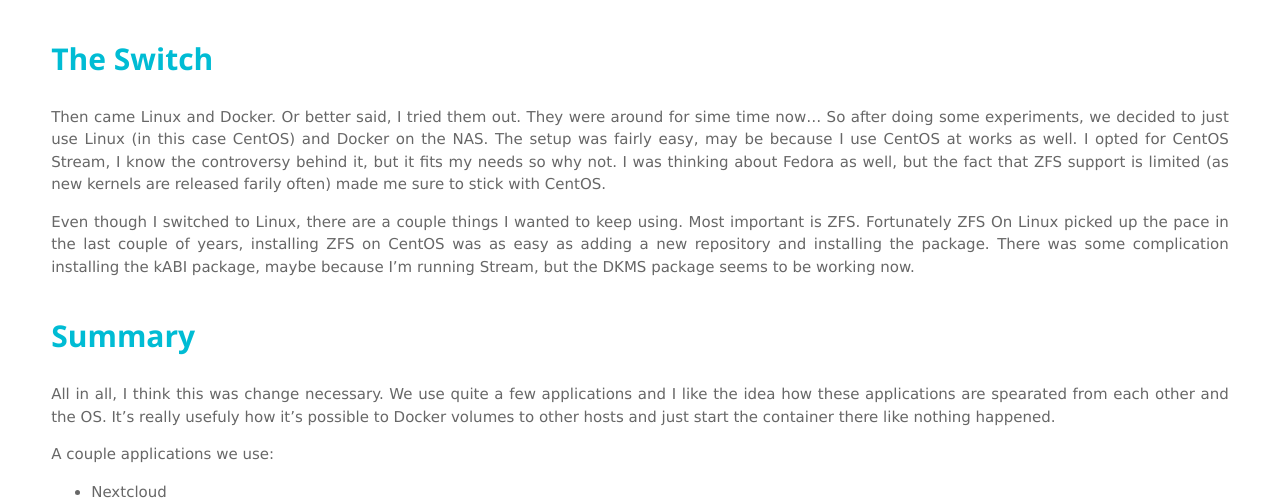
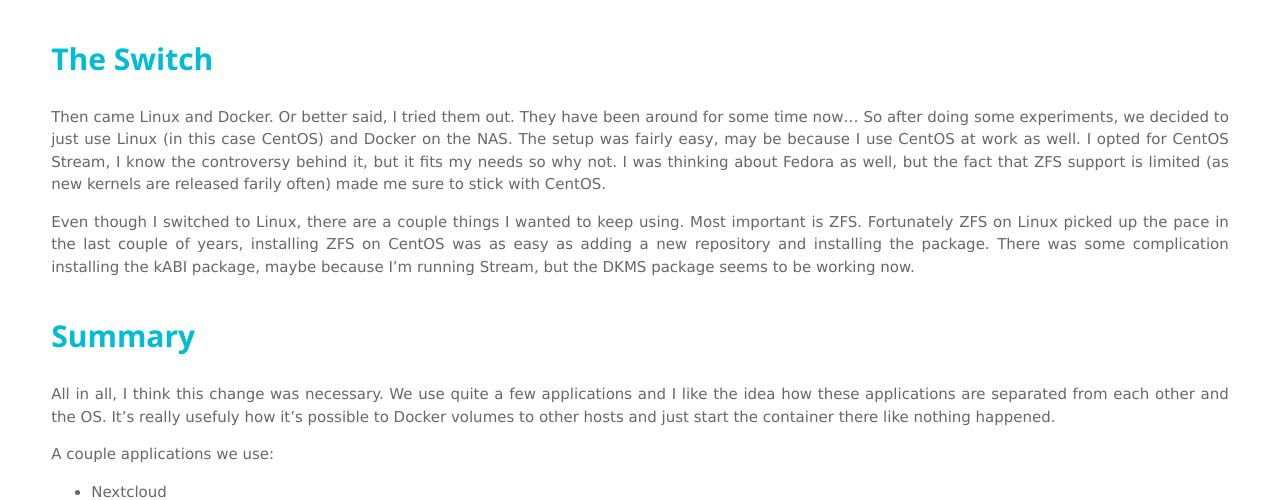
Before and after one commit to tetragir/tetragir.github.io, a Jekyll site: the page built from _posts/2021-05-27-switch-to-linux.md, in a window 1280 px wide. Shown: the part 997-1497 px from the top of the page. Built offline with Jekyll 4.4.1, drawn with Linux system fonts in a browser that asks for light colours.

Commit message:
Corrected typos

```diff
--- a/_posts/2021-05-27-switch-to-linux.md
+++ b/_posts/2021-05-27-switch-to-linux.md
@@ -29,13 +29,13 @@ Lately I focus a bit less on my own home-IT, as I have other priorities too. Aft
 
 ## The Switch
 
-Then came Linux and Docker. Or better said, I tried them out. They were around for sime time now... So after doing some experiments, we decided to just use Linux (in this case CentOS) and Docker on the NAS. The setup was fairly easy, may be because I use CentOS at works as well. I opted for CentOS Stream, I know the controversy behind it, but it fits my needs so why not. I was thinking about Fedora as well, but the fact that ZFS support is limited (as new kernels are released farily often) made me sure to stick with CentOS.
+Then came Linux and Docker. Or better said, I tried them out. They have been around for some time now... So after doing some experiments, we decided to just use Linux (in this case CentOS) and Docker on the NAS. The setup was fairly easy, may be because I use CentOS at work as well. I opted for CentOS Stream, I know the controversy behind it, but it fits my needs so why not. I was thinking about Fedora as well, but the fact that ZFS support is limited (as new kernels are released farily often) made me sure to stick with CentOS.
 
-Even though I switched to Linux, there are a couple things I wanted to keep using. Most important is ZFS. Fortunately ZFS On Linux picked up the pace in the last couple of years, installing ZFS on CentOS was as easy as adding a new repository and installing the package. There was some complication installing the kABI package, maybe because I'm running Stream, but the DKMS package seems to be working now.
+Even though I switched to Linux, there are a couple things I wanted to keep using. Most important is ZFS. Fortunately ZFS on Linux picked up the pace in the last couple of years, installing ZFS on CentOS was as easy as adding a new repository and installing the package. There was some complication installing the kABI package, maybe because I'm running Stream, but the DKMS package seems to be working now.
 
 ## Summary
 
-All in all, I think this was change necessary. We use quite a few applications and I like the idea how these applications are spearated from each other and the OS. It's really usefuly how it's possible to Docker volumes to other hosts and just start the container there like nothing happened.
+All in all, I think this change was necessary. We use quite a few applications and I like the idea how these applications are separated from each other and the OS. It's really usefuly how it's possible to Docker volumes to other hosts and just start the container there like nothing happened.
 
 A couple applications we use:
 - Nextcloud
```
